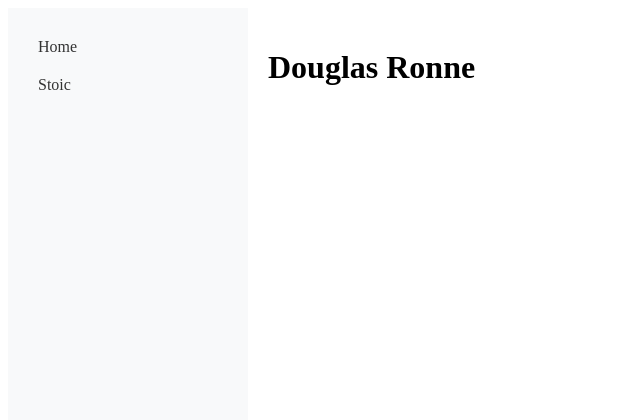
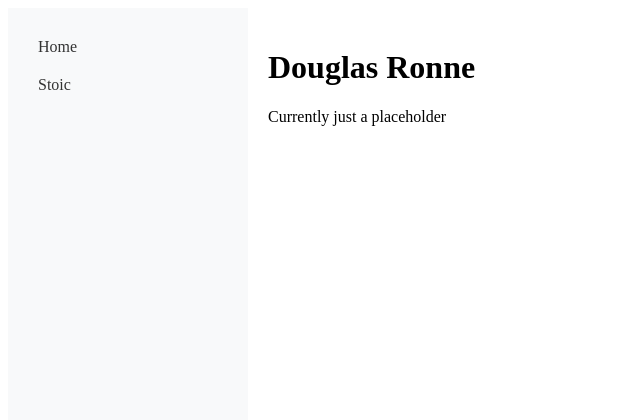
Before and after one commit to vextorspace/dsronne_com, a Django app: page / in a window 1280 px wide. Shown: the top 420 px of the page, without its empty margins (0-640 px from the left). Run offline with Django 5.2, Linux system fonts and the light colour scheme.

Commit message:
modified webpage to check CD

```diff
--- a/dsronne_com/dsronne_com/templates/dsronne_com/home.html
+++ b/dsronne_com/dsronne_com/templates/dsronne_com/home.html
@@ -5,5 +5,5 @@
 
 {% block content %}
     <h1>Douglas Ronne</h1>
-
+    <p>Currently just a placeholder</p>
 {% endblock %}
```
